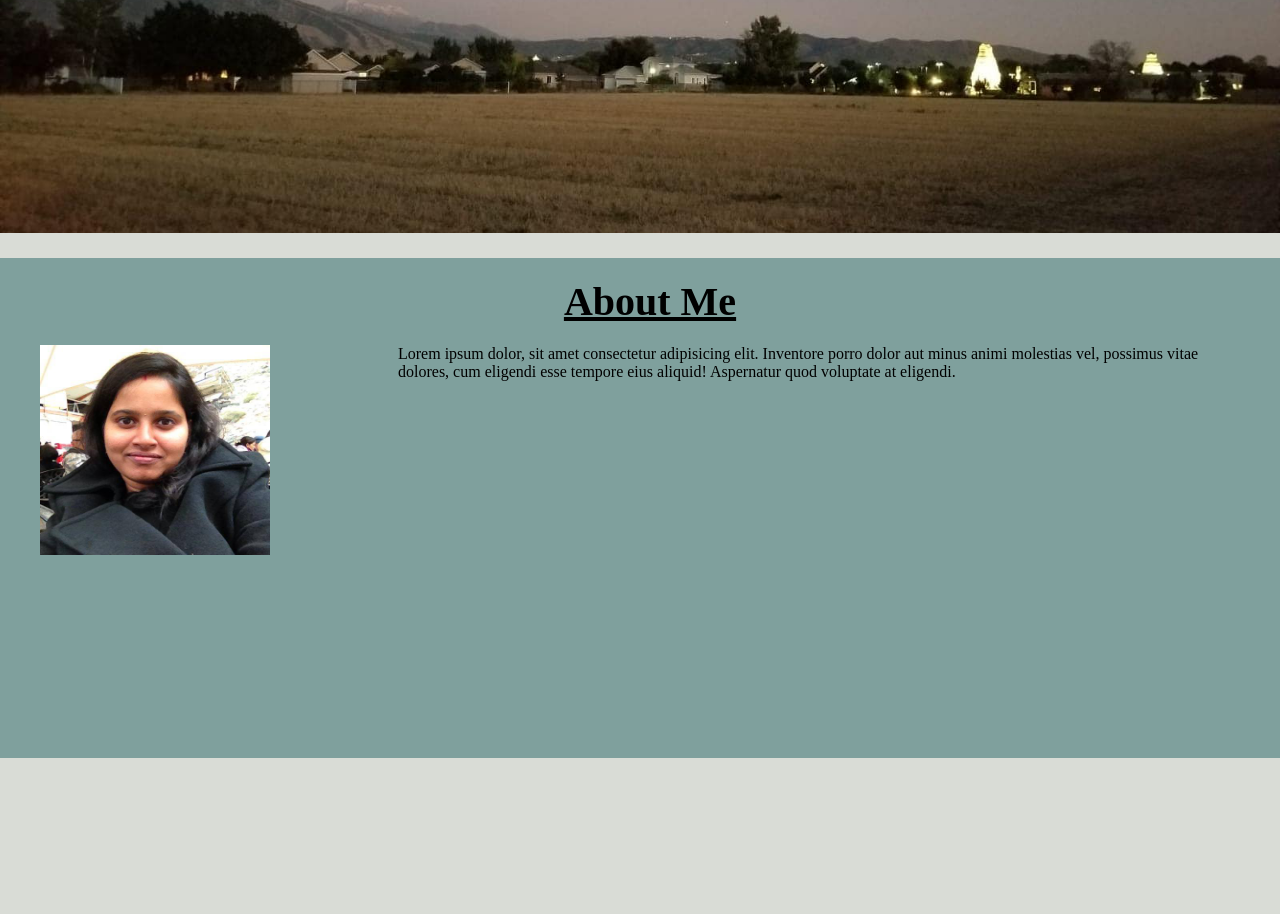
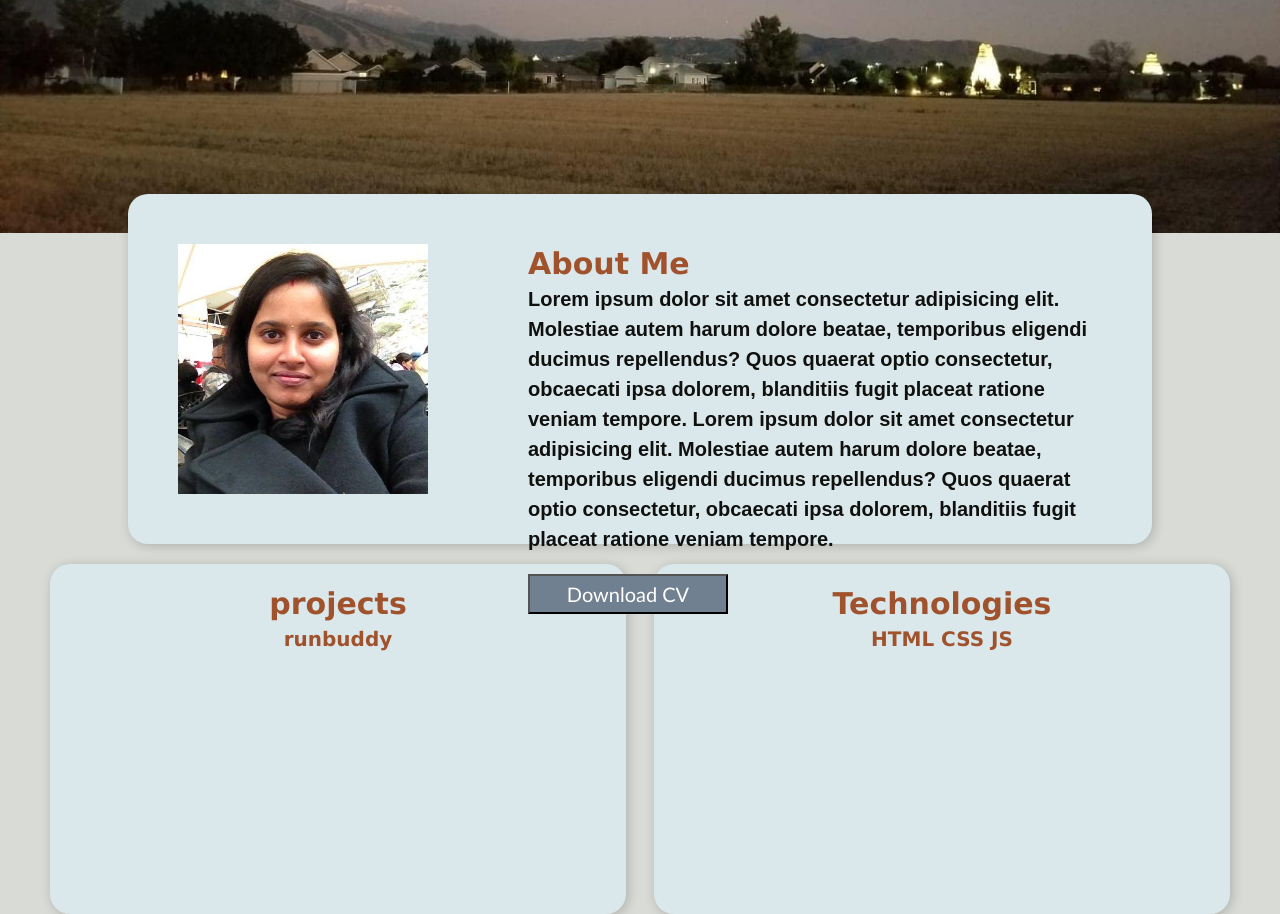
Before and after one commit to Darigay/Portfolio, a plain HTML site: page index.html in a window 1280 px wide. Shown: the part 382-1296 px from the top of the page. Before the commit the page ends 1207 px from the top, so only its background shows below. Drawn offline with Linux system fonts and the light colour scheme.

Commit message:
Projects and Technologies

```diff
--- a/assets/css/style.css
+++ b/assets/css/style.css
@@ -97,56 +97,115 @@ p {
 }
 
 /*About Me Section*/
-#About{
-    height: 500px;
-    width:100%;
-    display:flex;
-    box-sizing: border-box;
-    padding-bottom: 20px;
-    padding-left: 20px;
-    padding-top: 20px;
-    background-color: rgb(127, 160, 157);
-    align-items: center;
-    display:inline-block;
+
+.about-container{
+width:80%;
+height:350px;
+background-color: #dbe8eb;
+border-radius: 20px;
+box-shadow: 2px 2px 12px rgba(0,0,0,0.2);
+display: flex;
+margin: -5% auto 20px auto;
+position: relative;
 }
 
-#About h1{
-
-    font-size: 40px;
-    width:100%;
-    text-align: center;
-    text-decoration: underline;
+.about-container img {
+    padding:50px;
 
 }
 
-
-#pic{
-    height: 500px;
-    Display:flex;
-    flex-direction:row ;
-    float:left;
-
+.about-text{
+padding:50px;
+justify-content: center;
 }
 
-#pic img{
+.about-text p:nth-child(1){
+    color:sienna;
+    font-family: Verdana, Geneva, Tahoma, sans-serif;
+    font-weight: bold;
+    font-size: 30px;
+    line-height:40px ;
+}
+.about-text p:nth-child(2){
+    color:rgb(16, 17, 15);
+    font-family:Arial, Helvetica, sans-serif;
+    font-weight:bold;
+    font-size: 20px;
+    line-height: 30px ;
+    padding-bottom: 20px;
+}
+.about-text p:nth-child(3){
+  color: #7e7d7e;
+  font-family: 'Gill Sans', 'Gill Sans MT', Calibri, 'Trebuchet MS', sans-serif;
+  font-size: 20px;
+}
+.about-text button{
+    width:200px;
+    height:40px;
+    color:#ffffff;
+    font-family: calibri;
+    background-color: slategrey;
+    text-align: center;
+    text-decoration: none;
+    display: inline-block;
+    font-size: 20px;
+   }
 
-    width:250px;
-    height:250px;
-    padding-bottom: 20px;
-    padding-left: 20px;
+   /* Projects*/
+.projects{
+ width:45%;
+height:350px;
+margin-left:50px;
+background-color: #dbe8eb;
+border-radius: 20px;
+box-shadow: 2px 2px 12px rgba(0,0,0,0.2);
+display: inline-block;
+}
+.projects-text p:nth-child(1){
+    color:sienna;
+    font-family: Verdana, Geneva, Tahoma, sans-serif;
+    font-weight: bold;
+    font-size: 30px;
+    line-height:40px ;
+    text-align: center;
     padding-top: 20px;
 
 }
+.projects-text p:nth-child(2){
+    color:sienna;
+    font-family: Verdana, Geneva, Tahoma, sans-serif;
+    font-weight: bold;
+    font-size: 20px;
+    line-height:30px ;
+    text-align: center;
+  }
 
+  /*Technologies*/
 
-#Des p{
-
-    font-size: 16px;
-    flex-direction: row;
-    height:500px;
-    width:70%;
-    float:right;
-    padding-right: 40px;
+.technologies{
+    width:45%;
+   height:350px;
+   margin-right:50px;
+   background-color: #dbe8eb;
+   border-radius: 20px;
+   box-shadow: 2px 2px 12px rgba(0,0,0,0.2);
+   display: inline-block;
+   float:right;
+}
+.technologies-text p:nth-child(1){
+    color:sienna;
+    font-family: Verdana, Geneva, Tahoma, sans-serif;
+    font-weight: bold;
+    font-size: 30px;
+    line-height:40px ;
+    text-align: center;
     padding-top: 20px;
-
 }
+.technologies-text p:nth-child(2){
+    color:sienna;
+    font-family: Verdana, Geneva, Tahoma, sans-serif;
+    font-weight: bold;
+    font-size: 20px;
+    line-height:30px ;
+    text-align: center;
+}
--- a/index.html
+++ b/index.html
@@ -34,21 +34,41 @@
             <a class="btn" href="#">Hire Me</a>
         </div>
       </section>
-      <!--About ME-->
-     <section id="About">
-        <h1 class="Headings">About Me</h1>
-        <div id="pic">
-           <img src="../Portfolio/assets/images/divya.jpg" alt="">
+
+      <!--About ME Section -->
+      <div class="about-container">
+          <!--image-->
+          <img src="assets/images/divya.jpg">
+          <!-- About Text-->
+          <div class="about-text">
+            <p> About Me </p>
+            <p>
+                  Lorem ipsum dolor sit amet consectetur adipisicing elit. Molestiae autem harum dolore beatae, temporibus eligendi ducimus repellendus? Quos quaerat optio consectetur,
+                   obcaecati ipsa dolorem, blanditiis fugit placeat ratione veniam tempore.
+                   Lorem ipsum dolor sit amet consectetur adipisicing elit. Molestiae autem harum dolore beatae, temporibus eligendi ducimus repellendus? Quos quaerat optio consectetur,
+                   obcaecati ipsa dolorem, blanditiis fugit placeat ratione veniam tempore.
+            </p>
+            <button> Download CV </button>
+          </div>
+      </div>
+
+      <!--Projects-->
+      <div class="projects">
+        <div class="projects-text">
+          <p> projects</p>
+          <p> runbuddy </p>
         </div>
-        <div id="Des">
-              <p>Lorem ipsum dolor, sit amet consectetur adipisicing elit. Inventore porro dolor aut minus animi molestias vel, possimus vitae dolores, cum eligendi esse tempore eius aliquid! Aspernatur quod voluptate at eligendi.</p>
+      </div>
+      <!--Technologies-->
+      <div class="technologies">
+        <div class="technologies-text">
+          <p> Technologies</p>
+          <p> HTML  CSS  JS </p>
         </div>
-     </section>
+      </div>
 
 
-    <aside>
 
-    </aside>
    <footer>
 
    </footer>
```
